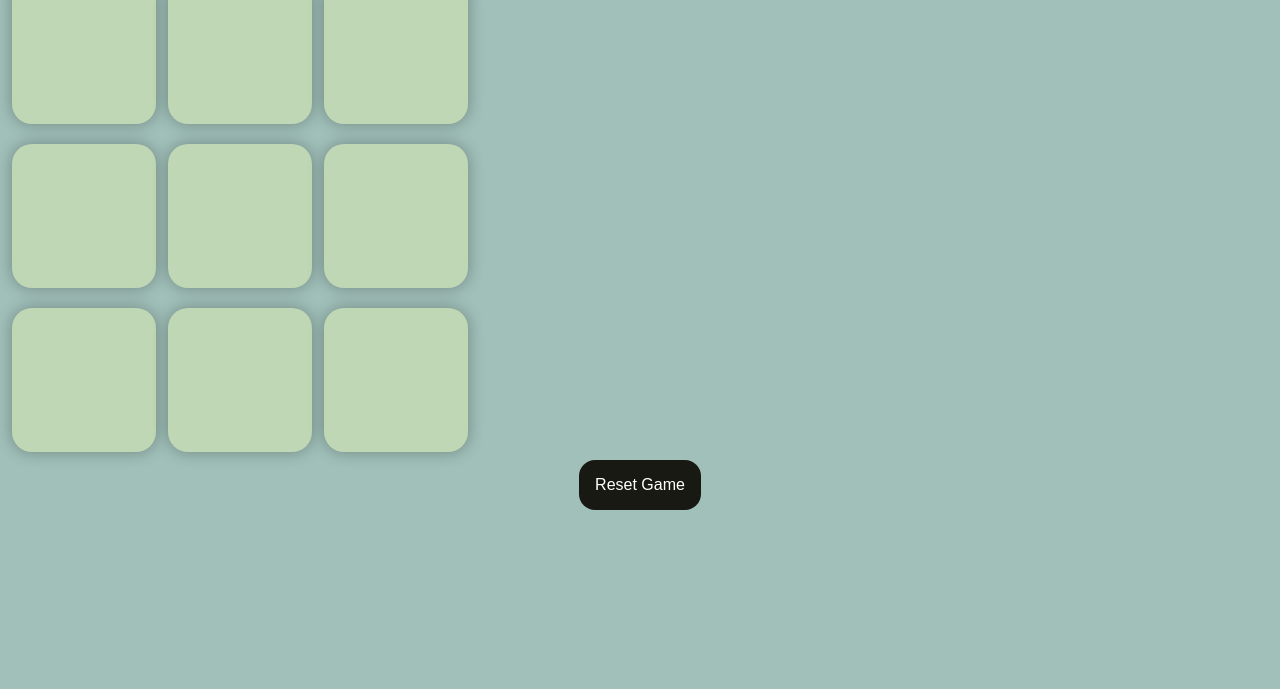
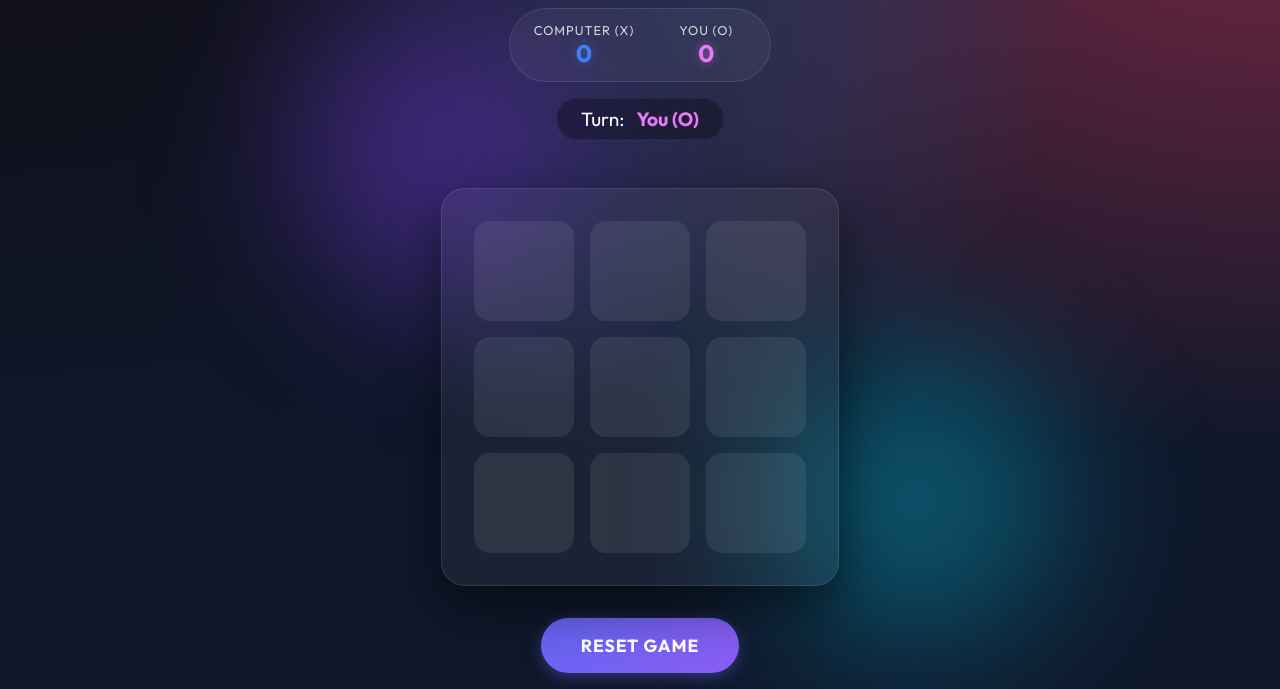
Before and after one commit to iam-sarthakdev/Tic-Tac-Toe-Game, a plain HTML site: page index.html in a window 1280 px wide. Shown: the part 111-800 px from the top of the page. Drawn offline with Linux system fonts and the light colour scheme.

Commit message:
Improve UI with gradient background and animations Add computer player logic Implement score board and game result modal Refactor game logic and reset handling

```diff
--- a/style.css
+++ b/style.css
@@ -1,74 +1,293 @@
-*{
-    padding: 0%;
-    margin: 0%;
-   box-sizing: border-box;
+/* Reset & Base Styles */
+* {
+    margin: 0;
+    padding: 0;
+    box-sizing: border-box;
 }
 
-html,body{
-    /* height: 100%;
-    width: 100%; */
-    background: #A0C0B9;
-    text-align: center;
+body {
+    background-color: #0f172a;
+    /* Dark slate blue/black */
+    color: #fff;
+    font-family: 'Outfit', sans-serif;
+    height: 100vh;
+    width: 100%;
+    overflow: hidden;
+    display: flex;
+    justify-content: center;
+    align-items: center;
+    position: relative;
+    background-image: radial-gradient(at 0% 0%, hsla(253, 16%, 7%, 1) 0, transparent 50%),
+        radial-gradient(at 50% 0%, hsla(225, 39%, 30%, 1) 0, transparent 50%),
+        radial-gradient(at 100% 0%, hsla(339, 49%, 30%, 1) 0, transparent 50%);
 }
 
-#msg{
-    color: #FFD9DA;
-    font-size: 5vmin;
+/* Background Atmosphere */
+.background-blobs {
+    position: absolute;
+    top: 0;
+    left: 0;
+    width: 100%;
+    height: 100%;
+    z-index: -1;
+    overflow: hidden;
 }
 
-.msg-container{
-    height: 10vmin;
+.background-blobs::before,
+.background-blobs::after {
+    content: '';
+    position: absolute;
+    width: 300px;
+    height: 300px;
+    border-radius: 50%;
+    filter: blur(80px);
+    opacity: 0.4;
+    animation: moveBlobs 10s infinite alternate;
 }
-.hide{
+
+.background-blobs::before {
+    background: #7c3aed;
+    /* Violet */
+    top: 10%;
+    left: 20%;
+}
+
+.background-blobs::after {
+    background: #06b6d4;
+    /* Cyan */
+    bottom: 10%;
+    right: 20%;
+    animation-delay: -5s;
+}
+
+@keyframes moveBlobs {
+    0% {
+        transform: translate(0, 0);
+    }
+
+    100% {
+        transform: translate(40px, 40px);
+    }
+}
+
+main {
+    display: flex;
+    flex-direction: column;
+    align-items: center;
+    gap: 2rem;
+    z-index: 1;
+}
+
+/* Typography */
+h1.title {
+    font-size: 3.5rem;
+    font-weight: 700;
+    text-shadow: 0 4px 6px rgba(0, 0, 0, 0.3);
+    letter-spacing: 2px;
+}
+
+.highlight {
+    color: #22d3ee;
+    text-shadow: 0 0 10px #22d3ee;
+}
+
+/* Game Board */
+.game-container {
+    background: rgba(255, 255, 255, 0.05);
+    backdrop-filter: blur(10px);
+    border-radius: 24px;
+    padding: 2rem;
+    border: 1px solid rgba(255, 255, 255, 0.1);
+    box-shadow: 0 20px 50px rgba(0, 0, 0, 0.5);
+}
+
+.game {
+    display: grid;
+    grid-template-columns: repeat(3, 1fr);
+    gap: 1rem;
+}
+
+.box {
+    width: 100px;
+    /* Fixed size for consistency */
+    height: 100px;
+    border-radius: 16px;
+    border: none;
+    background: rgba(255, 255, 255, 0.08);
+    font-size: 3.5rem;
+    font-family: 'Outfit', sans-serif;
+    font-weight: 700;
+    color: white;
+    cursor: pointer;
+    transition: all 0.3s ease;
+    display: flex;
+    justify-content: center;
+    align-items: center;
+    box-shadow: inset 0 0 0 rgba(0, 0, 0, 0);
+}
+
+.box:hover:not([disabled]) {
+    background: rgba(255, 255, 255, 0.15);
+    transform: translateY(-2px);
+    box-shadow: 0 5px 15px rgba(0, 0, 0, 0.3);
+}
+
+.box:active:not([disabled]) {
+    transform: translateY(1px);
+}
+
+/* Player Colors */
+/* Player Colors */
+.box[style*="color: #BA3365"] {
+    /* Original O color hook */
+    color: #e879f9 !important;
+    text-shadow: 0 0 15px #e879f9;
+}
+
+.box[style*="color: #89023E"],
+.box.x {
+    /* Original X color hook + class hook */
+    color: #3b82f6 !important;
+    text-shadow: 0 0 15px #3b82f6;
+}
+
+
+/* Buttons */
+button#reset-btn,
+button#new-game {
+    padding: 1rem 2.5rem;
+    font-size: 1.1rem;
+    font-weight: 600;
+    font-family: 'Outfit', sans-serif;
+    color: white;
+    background: linear-gradient(135deg, #6366f1, #8b5cf6);
+    border: none;
+    border-radius: 50px;
+    cursor: pointer;
+    transition: transform 0.2s, box-shadow 0.2s;
+    box-shadow: 0 4px 15px rgba(99, 102, 241, 0.4);
+    text-transform: uppercase;
+    letter-spacing: 1px;
+}
+
+button#reset-btn:hover,
+button#new-game:hover {
+    transform: scale(1.05);
+    box-shadow: 0 6px 20px rgba(99, 102, 241, 0.6);
+}
+
+button#reset-btn:active,
+button#new-game:active {
+    transform: scale(0.98);
+}
+
+/* Winner Message Overlay */
+.msg-container {
+    position: absolute;
+    top: 50%;
+    left: 50%;
+    transform: translate(-50%, -50%);
+    background: rgba(15, 23, 42, 0.95);
+    padding: 3rem;
+    border-radius: 20px;
+    text-align: center;
+    display: flex;
+    flex-direction: column;
+    gap: 1.5rem;
+    align-items: center;
+    border: 1px solid rgba(255, 255, 255, 0.1);
+    backdrop-filter: blur(20px);
+    z-index: 100;
+    box-shadow: 0 25px 50px -12px rgba(0, 0, 0, 0.5);
+    animation: popIn 0.4s cubic-bezier(0.175, 0.885, 0.32, 1.275);
+}
+
+.msg-container.hide {
     display: none;
 }
 
-
-
-#new-game{
-    padding: 1rem;
-    font-size: medium;
-    background: #191913;
-    color: white;
-    border: none;
-    border-radius: 1rem;
+#msg {
+    font-size: 2.5rem;
+    font-weight: 700;
+    background: linear-gradient(to right, #22d3ee, #e879f9);
+    -webkit-background-clip: text;
+    background-clip: text;
+    color: transparent;
+    margin-bottom: 0.5rem;
 }
 
-.container{
-    height: 70vh;
-    width: 70vw;
-    display: flex;
-    justify-content: center;
-    text-align: center;
-    margin-left: 230px;
+/* Animations */
+@keyframes popIn {
+    from {
+        opacity: 0;
+        transform: translate(-50%, -40%) scale(0.8);
+    }
+
+    to {
+        opacity: 1;
+        transform: translate(-50%, -50%) scale(1);
+    }
 }
 
-.game{
-    height: 60vmin;
-    width: 60vmin;
+/* Status Bar & Scoreboard */
+.status-bar {
     display: flex;
-    justify-content: center;
-    text-align: center;
-    flex-wrap: wrap;
-    gap: 1.5vmin;
+    flex-direction: column;
+    align-items: center;
+    gap: 1rem;
+    margin-bottom: 1rem;
+    width: 100%;
 }
 
-.box{
-    height: 18vmin;
-    width: 18vmin;
-    border: none;
-    border-radius: 20px;
-    box-shadow: 0 0 1rem rgba(0,0,0,0.3);
-    font-size: 8vmin;
-    color: #72808A;
-    background: #BFD7B5;
+.score-board {
+    display: flex;
+    gap: 2rem;
+    background: rgba(255, 255, 255, 0.05);
+    padding: 0.8rem 1.5rem;
+    border-radius: 50px;
+    border: 1px solid rgba(255, 255, 255, 0.1);
+    backdrop-filter: blur(5px);
 }
 
-#reset-btn{
-    padding: 1rem;
-    font-size: medium;
-    background: #191913;
-    color: white;
-    border: none;
-    border-radius: 1rem;
+.score-box {
+    display: flex;
+    flex-direction: column;
+    align-items: center;
+    min-width: 80px;
 }
+
+.player-label {
+    font-size: 0.8rem;
+    text-transform: uppercase;
+    letter-spacing: 1px;
+    opacity: 0.8;
+}
+
+#score-x,
+#score-o {
+    font-size: 1.5rem;
+    font-weight: 700;
+}
+
+.x-score #score-x {
+    color: #3b82f6;
+    text-shadow: 0 0 10px rgba(59, 130, 246, 0.5);
+}
+
+.o-score #score-o {
+    color: #e879f9;
+    text-shadow: 0 0 10px rgba(232, 121, 249, 0.5);
+}
+
+.turn-indicator {
+    font-size: 1.2rem;
+    background: rgba(0, 0, 0, 0.3);
+    padding: 0.5rem 1.5rem;
+    border-radius: 20px;
+    border: 1px solid rgba(255, 255, 255, 0.05);
+}
+
+#current-turn {
+    font-weight: 700;
+    margin-left: 0.5rem;
+}
```
